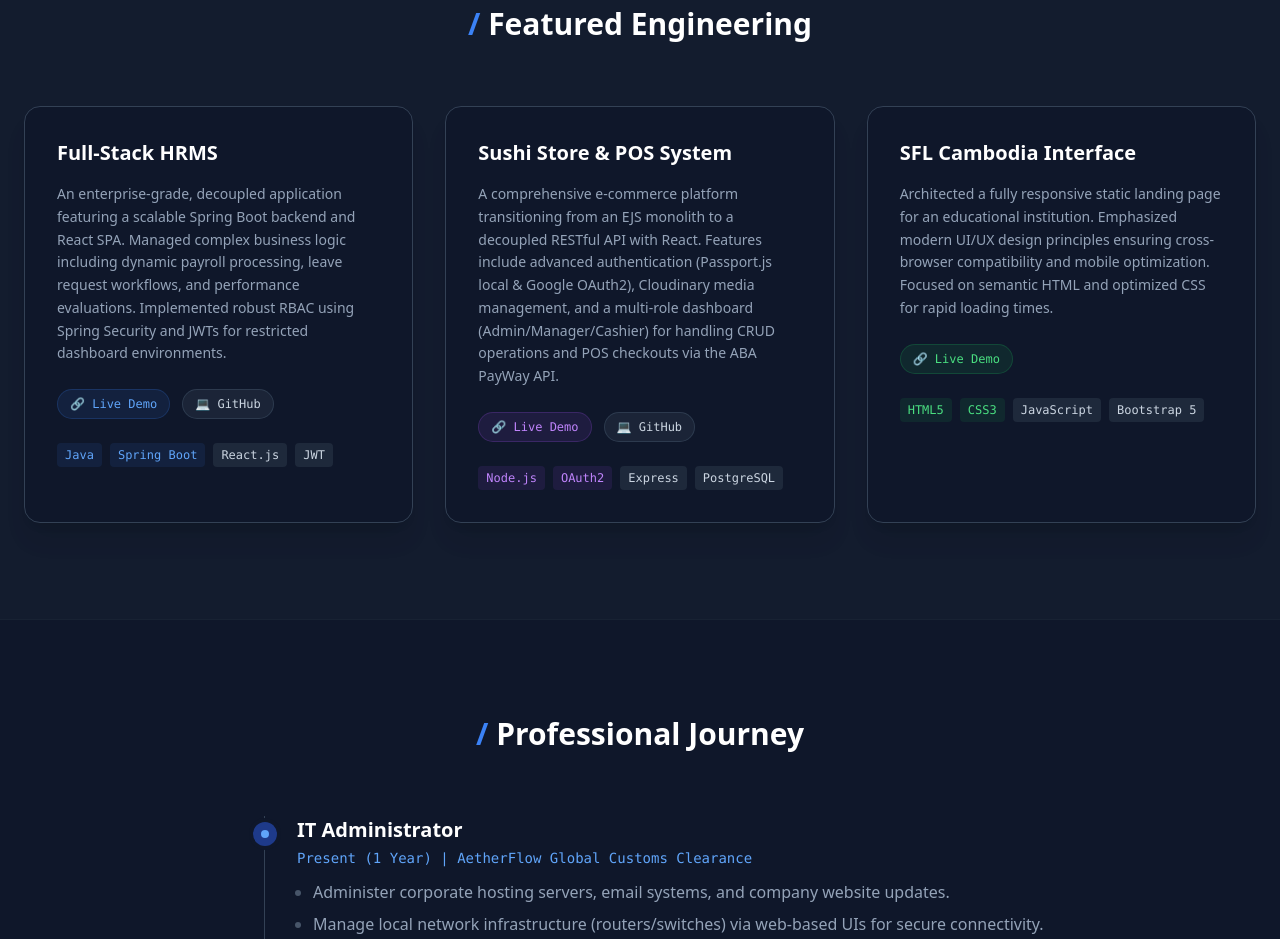
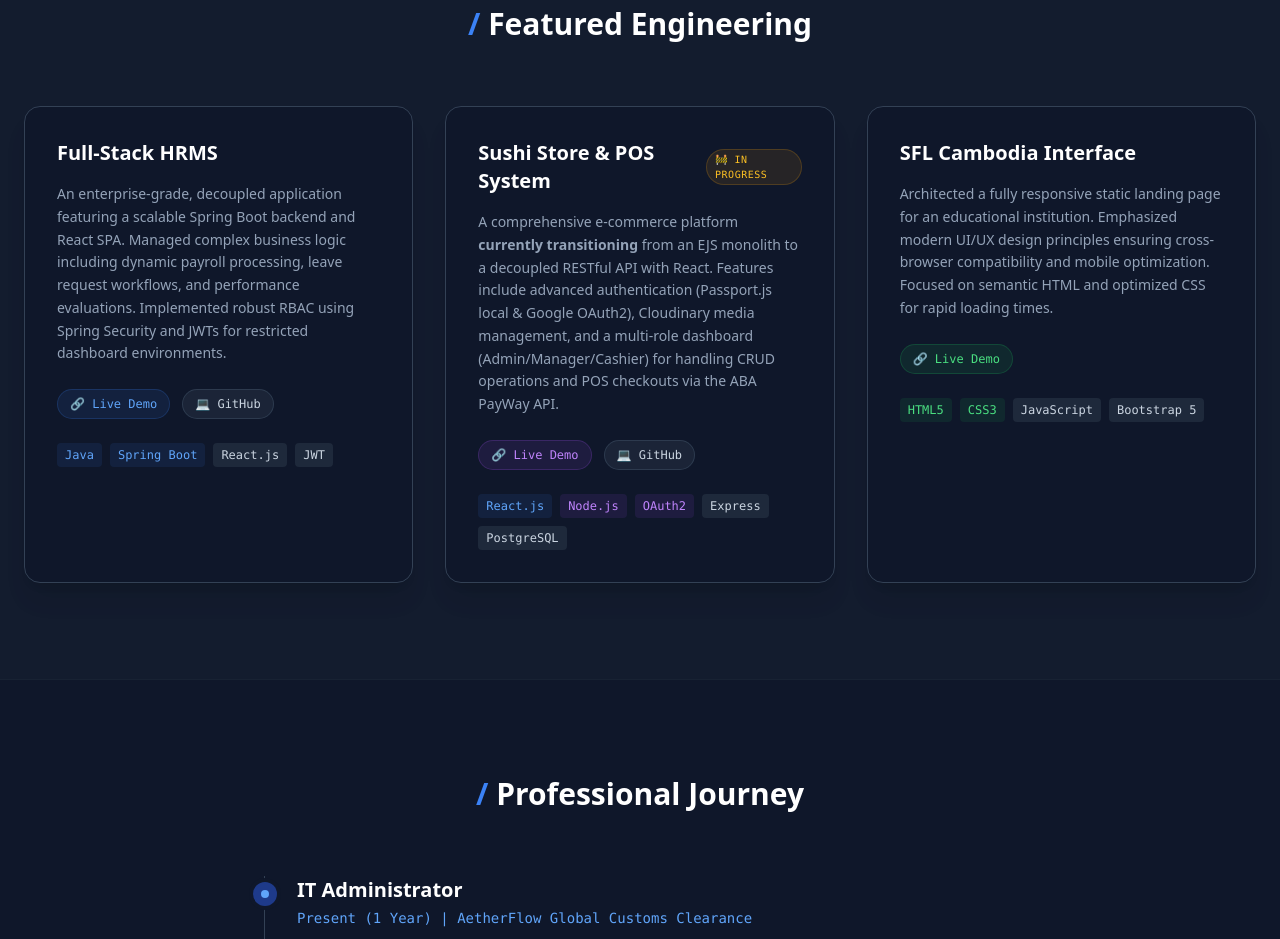
Before and after one commit to SokThavireak/Sok-Thavireak, a plain HTML site: page index.html in a window 1280 px wide. Shown: the part 1963-2902 px from the top of the page. Drawn offline with nearby package versions, Linux system fonts and the light colour scheme.

Commit message:
renovate

```diff
--- a/index.html
+++ b/index.html
@@ -313,10 +313,17 @@
                     </div>
                     <div class="tilt-content">
                         <div class="flex justify-between items-start mb-4">
-                            <h3 class="text-xl font-bold text-white">Sushi Store & POS System</h3>
+                            <div class="flex items-center gap-3">
+                                <h3 class="text-xl font-bold text-white">Sushi Store & POS System</h3>
+                                <span
+                                    class="bg-amber-500/10 text-amber-400 border border-amber-500/20 px-2 py-0.5 rounded-full text-[10px] font-mono uppercase tracking-wider">
+                                    🚧 In Progress
+                                </span>
+                            </div>
                         </div>
                         <p class="text-slate-400 mb-6 text-sm leading-relaxed">
-                            A comprehensive e-commerce platform transitioning from an EJS monolith to a decoupled
+                            A comprehensive e-commerce platform <strong>currently transitioning</strong> from an EJS
+                            monolith to a decoupled
                             RESTful API with React. Features include advanced authentication (Passport.js local & Google
                             OAuth2), Cloudinary media management, and a multi-role dashboard (Admin/Manager/Cashier) for
                             handling CRUD operations and POS checkouts via the ABA PayWay API.
@@ -332,6 +339,7 @@
                             </a>
                         </div>
                         <div class="flex flex-wrap gap-2 text-xs font-mono text-slate-300">
+                            <span class="bg-blue-500/10 text-blue-400 px-2 py-1 rounded">React.js</span>
                             <span class="bg-purple-500/10 text-purple-400 px-2 py-1 rounded">Node.js</span>
                             <span class="bg-purple-500/10 text-purple-400 px-2 py-1 rounded">OAuth2</span>
                             <span class="bg-slate-800 px-2 py-1 rounded">Express</span>
```
